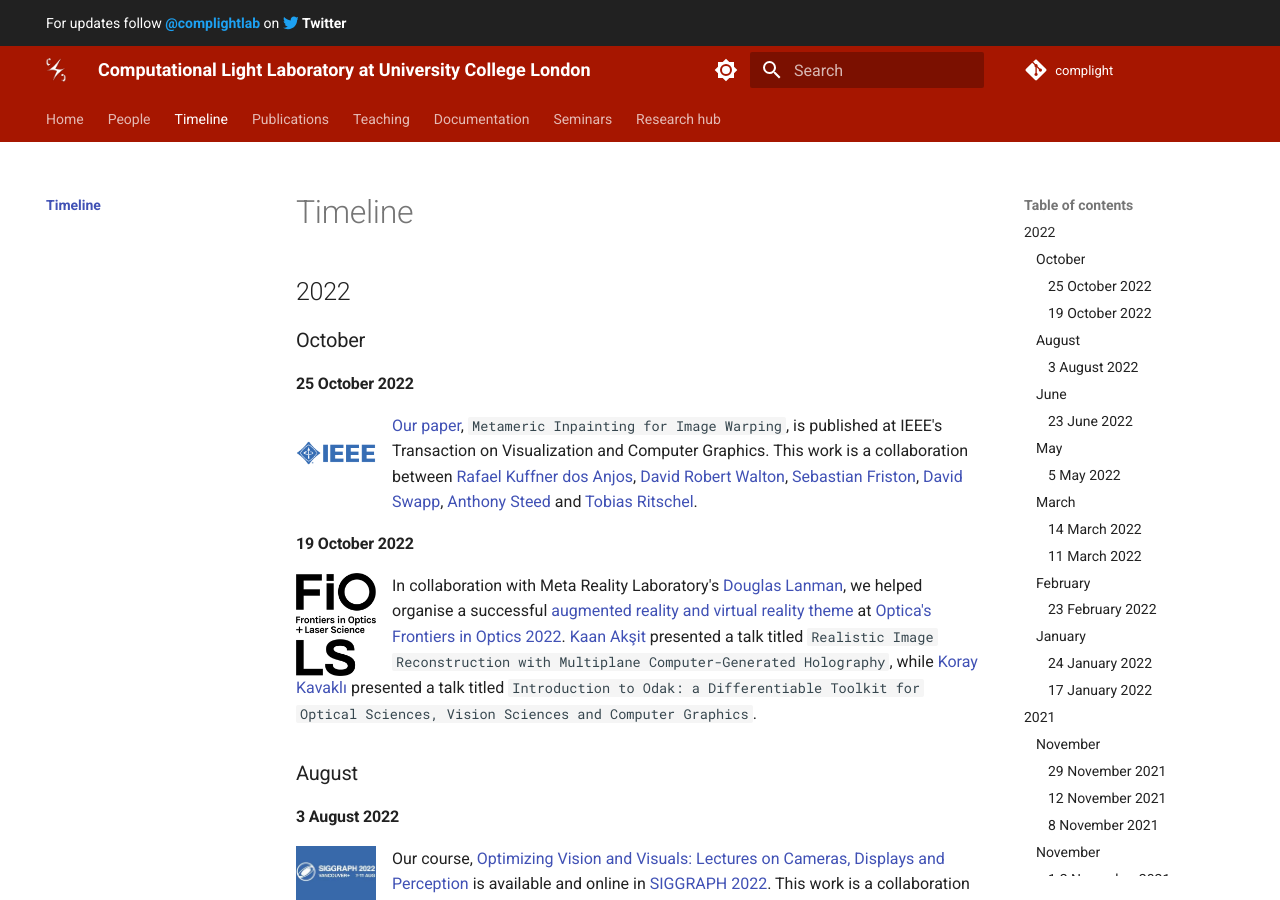
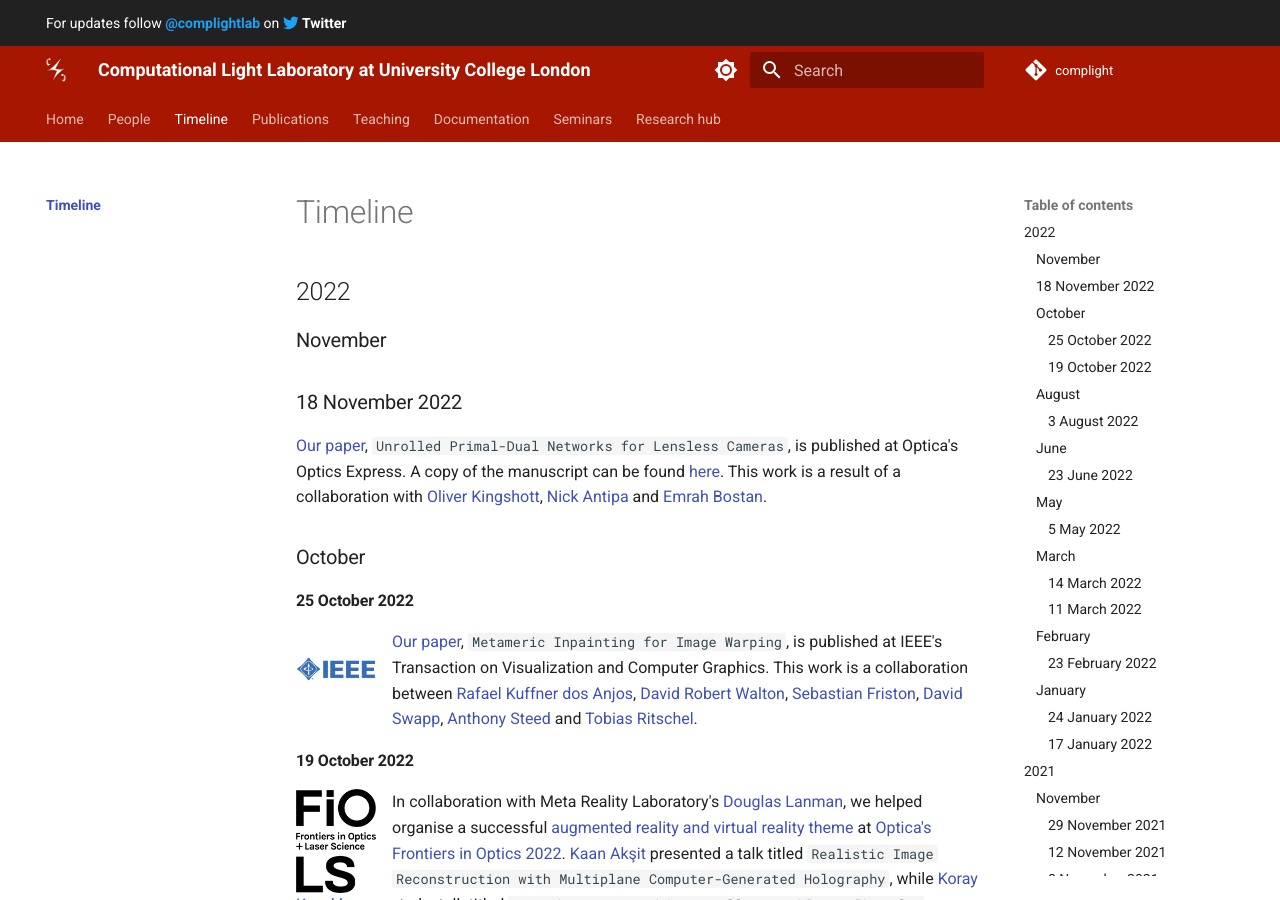
Before and after one commit to complight/complight.github.io, an MkDocs documentation site: the page built from docs/timeline/index.md, in a window 1280 px wide and 900 px high. Built offline with MkDocs 1.6.1 and Material for MkDocs 9.7.7, drawn with Linux system fonts in a browser that asks for light colours.

Commit message:
Updating the timeline.

```diff
--- a/docs/timeline/index.md
+++ b/docs/timeline/index.md
@@ -1,6 +1,12 @@
 # Timeline
 
 ## 2022
+
+### November
+### 18 November 2022
+[Our paper](https://arxiv.org/abs/2203.04353), `Unrolled Primal-Dual Networks for Lensless Cameras`, is published at Optica's Optics Express.
+A copy of the manuscript can be found [here](https://arxiv.org/pdf/2203.04353.pdf).
+This work is a result of a collaboration with [Oliver Kingshott](https://oliver.kingshott.com/), [Nick Antipa](http://nickantipa.com/) and [Emrah Bostan](https://emrahbostan.com/).
 
 
 ### October
```
